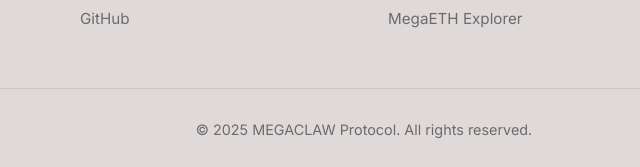
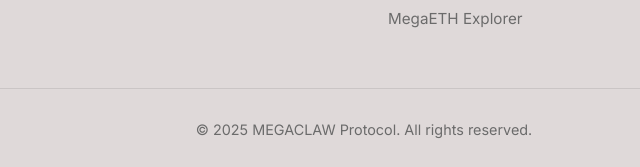
Before and after one commit to megaclaw99/megaclawF, a website: page public/index.html in a window 1280 px wide. Shown: the part 2334-2501 px from the top of the page, 276-916 px from the left. Drawn offline with Linux system fonts and the light colour scheme; no server answers.

Commit message:
Remove GitHub link from footer

```diff
--- a/public/index.html
+++ b/public/index.html
@@ -269,7 +269,6 @@ GET  /api/v1/stats     — Protocol statistics</pre>
       <div class="footer-section"><h4>Protocol Links</h4><ul class="footer-links">
         <li><a onclick="showPage('docs')">Documentation</a></li>
         <li><a href="https://x.com/megaclaw_io" target="_blank">Twitter</a></li>
-        <li><a href="https://github.com/megaclaw99" target="_blank">GitHub</a></li>
       </ul></div>
       <div class="footer-section"><h4>Ecosystem</h4><ul class="footer-links">
         <li><a href="https://www.moltbook.com" target="_blank">Moltbook</a></li>
```
